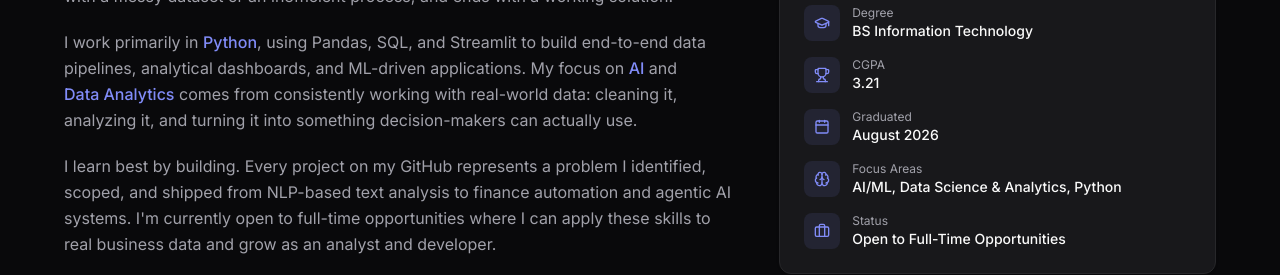
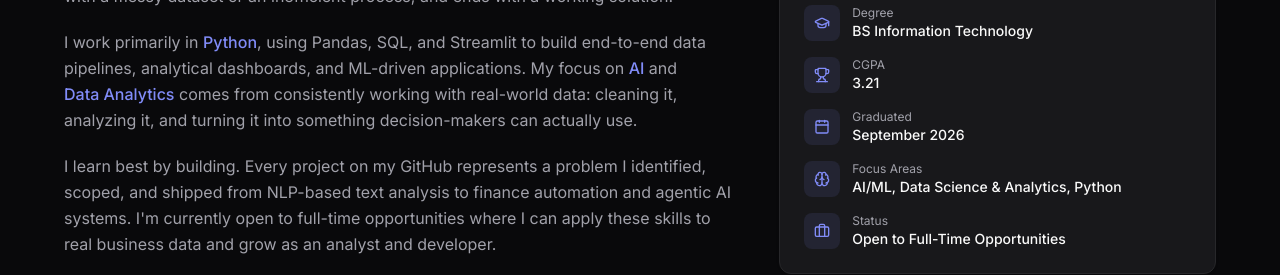
Before and after one commit to MeerMehranKhan/portfolio, a Next.js app: page / in a window 1280 px wide. Shown: the part 1160-1435 px from the top of the page. Built offline with nearby package versions, Linux system fonts and the light colour scheme.

Commit message:
Updated Resume

```diff
--- a/src/components/sections/about.tsx
+++ b/src/components/sections/about.tsx
@@ -12,7 +12,7 @@ const quickFacts = [
   { icon: MapPin, label: "Location", value: "Karachi, Sindh, Pakistan" },
   { icon: GraduationCap, label: "Degree", value: "BS Information Technology" },
   { icon: Trophy, label: "CGPA", value: "3.21" },
-  { icon: Calendar, label: "Graduated", value: "August 2026" },
+  { icon: Calendar, label: "Graduated", value: "September 2026" },
   { icon: Brain, label: "Focus Areas", value: "AI/ML, Data Science & Analytics, Python" },
   { icon: Briefcase, label: "Status", value: "Open to Full-Time Opportunities" },
 ];
--- a/src/components/sections/education.tsx
+++ b/src/components/sections/education.tsx
@@ -58,7 +58,7 @@ export function EducationSection() {
               <div className="mt-5 flex flex-wrap gap-4">
                 <div className="flex items-center gap-2 text-sm text-muted-foreground">
                   <Calendar size={14} />
-                  <span>Graduated: August 2026</span>
+                  <span>Graduated: September 2026</span>
                 </div>
                 {/* <div className="flex items-center gap-2 text-sm text-muted-foreground">
                   <BookOpen size={14} />
```
Also changed, not shown: 2 other files (tests, documents, lock files or other folders).
